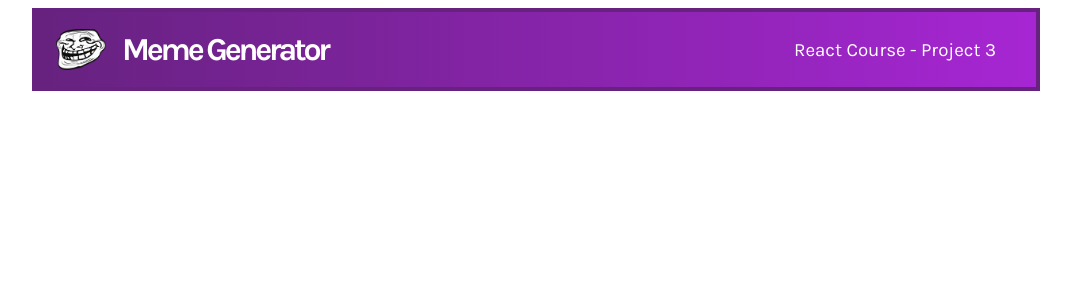
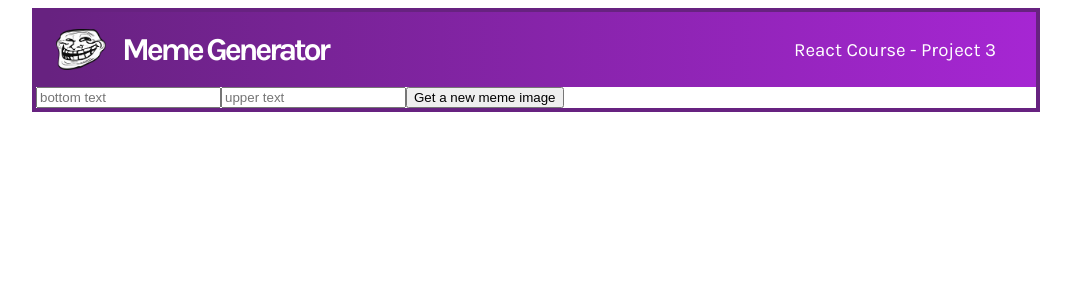
Before and after one commit to gercamjr/meme_generator, a React (Create React App) app: page / in a window 1280 px wide. Shown: the top 300 px of the page, without its empty margins (104-1175 px from the left). Built offline with nearby package versions, Linux system fonts and the light colour scheme.

Commit message:
creating the meme component

```diff
--- a/src/App.js
+++ b/src/App.js
@@ -1,9 +1,11 @@
 import Header from './components/Header';
+import Meme from './components/Meme';
 
 function App() {
   return (
     <div className="App">
       <Header />
+      <Meme />
     </div>
   );
 }
--- /dev/null
+++ b/src/components/Meme.js
@@ -0,0 +1,14 @@
+import React from 'react';
+import "../styles/styles.css";
+
+export default function Meme() {
+    return (
+        <div className="meme">
+            <form action="" className="meme__form">
+                <input type="text" placeholder="bottom text" className="meme__form--bottom"></input>
+                <input type="text" placeholder="upper text" className="meme__form--upper"></input>
+                <button className="meme__form--btn">Get a new meme image</button>
+            </form>
+        </div>
+    )
+}
--- a/src/styles/styles.css
+++ b/src/styles/styles.css
@@ -25,6 +25,7 @@ body {
 
 .App {
     display: flex;
+    flex-wrap: wrap;
     margin: 0 auto;
     width: 1000px;
     border: 4px solid #672280;
```
